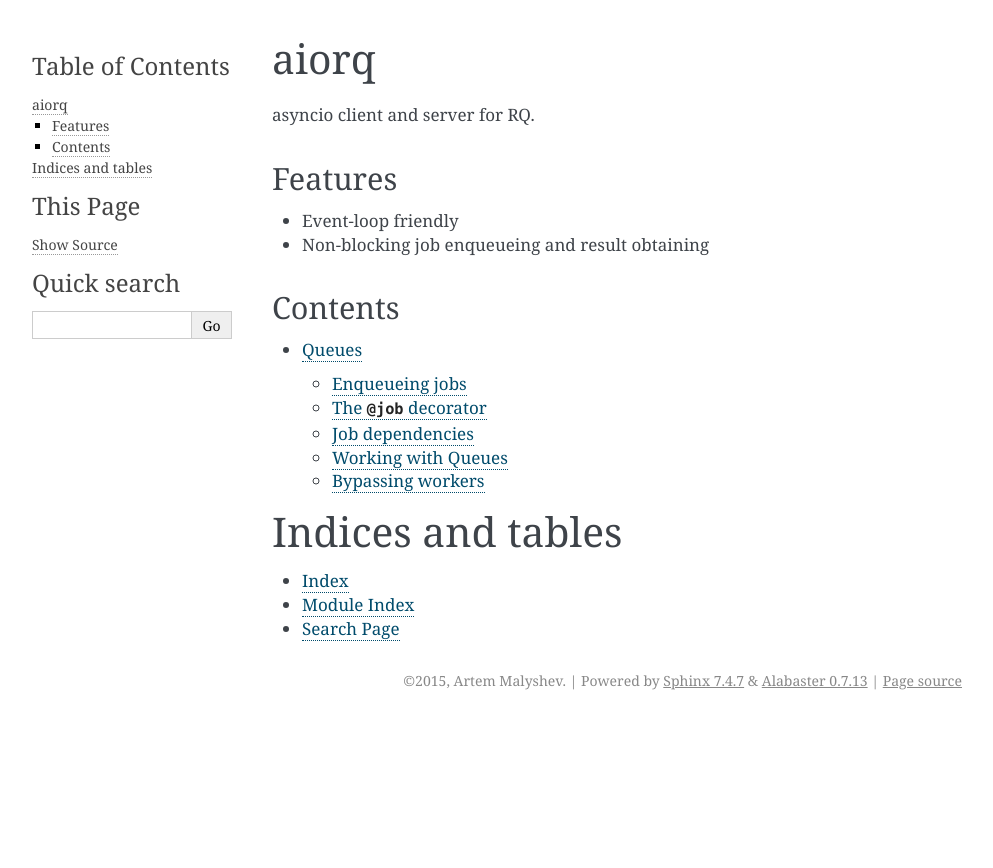
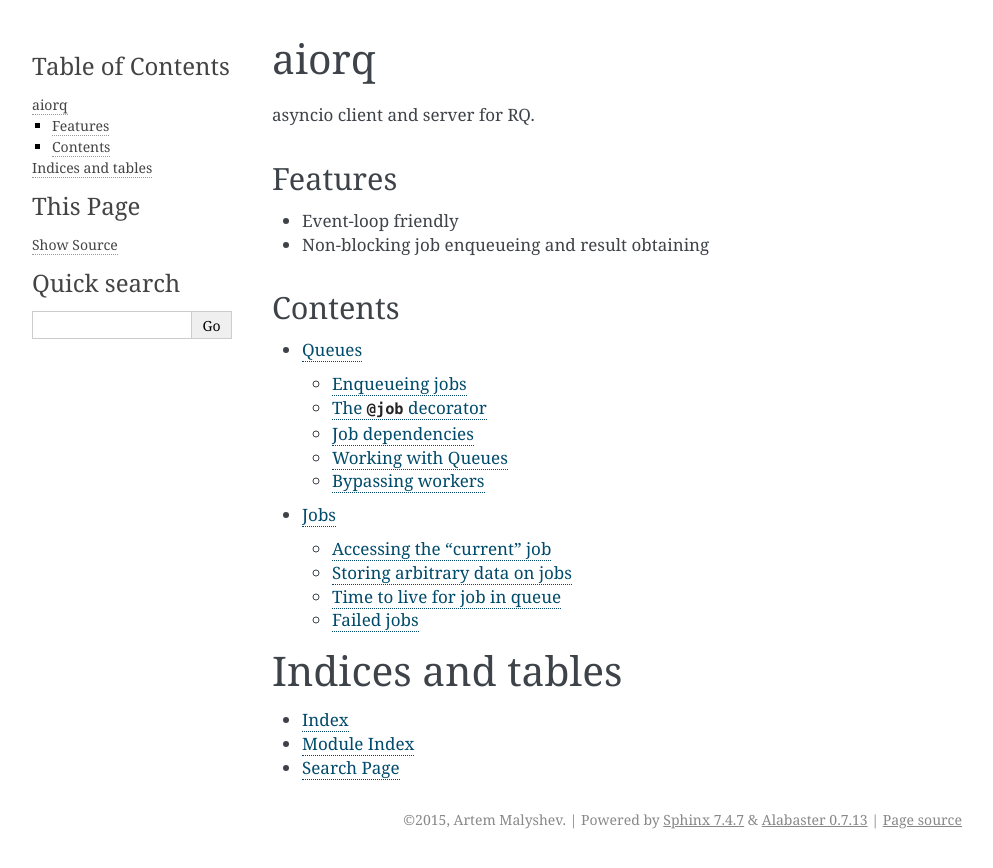
Before and after one commit to CodersOfTheNight/aiorq, a Sphinx documentation site: the page built from docs/index.rst, in a window 1280 px wide. Shown: the top 868 px of the page, without its empty margins (148-1141 px from the left). Built offline with Sphinx 7.4.7, drawn with Linux system fonts in a browser that asks for light colours; some of the changed lines change nothing that is shown.

Commit message:
Add job documentation.

```diff
--- a/docs/index.rst
+++ b/docs/index.rst
@@ -16,6 +16,7 @@
     :maxdepth: 2
 
     queues
+    jobs
 
 Indices and tables
 ==================
--- /dev/null
+++ b/docs/jobs.rst
@@ -0,0 +1,74 @@
+Jobs
+====
+
+Following code examples will demonstrate some useful techniques you
+can apply in your tasks definitions.
+
+Accessing the "current" job
+---------------------------
+
+You can access current job in non blocking manner.  Use following code
+from coroutine running inside aiorq worker event loop.  To access
+current job from regular function running inside rq synchronous worker
+use original ``get_current_job`` function from rq package.
+
+.. code:: python
+
+    import asyncio
+
+    from aiorq import get_current_job
+
+    @asyncio.coroutine
+    def add(x, y):
+
+        job = yield from get_current_job()
+        print('Current job:', job.id)
+        return x + y
+
+Storing arbitrary data on jobs
+------------------------------
+
+You can store custom pickleable data in the job's ``meta`` property.
+
+.. code:: python
+
+    import asyncio
+    import socket
+
+    from aiorq import get_current_job
+
+    @asyncio.coroutine
+    def add(x, y):
+
+        job = yield from get_current_job()
+        job.meta['handled_by'] = socket.gethostname()
+        yield from job.save()
+        return x + y
+
+Time to live for job in queue
+-----------------------------
+
+To enqueue job that shouldn't be executed after a certain amount of
+time, you can define job TTL as such:
+
+.. code:: python
+
+    job = yield from q.enqueue(some_func, ttl=43)
+
+Failed jobs
+-----------
+
+If a job fails and raises an exception, the worker will put the job in
+a failed job queue.  On the job instance, the ``is_failed`` property
+will be true.  To fetch all failed jobs, scan through the
+``get_failed_queue()`` queue.
+
+.. code:: python
+
+    from aiorq import get_failed_queue
+
+    job = yield from q.enqueue(div_by_zero)
+    assert (yield from job.is_failed())
+
+    fq = get_failed_queue()
+    yield from fq.requeue(job.id)
```
